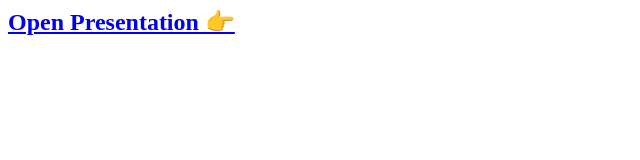
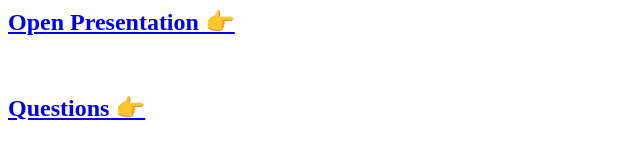
Before and after one commit to instagramredirectip/pandalime.github.io, a plain HTML site: page ppt.html in a window 1280 px wide. Shown: the whole page, without its empty margins (0-640 px from the left). Drawn offline with Linux system fonts and the light colour scheme.

Commit message:
Update ppt.html

```diff
--- a/ppt.html
+++ b/ppt.html
@@ -7,5 +7,8 @@
   <body>
     <a href="https://docs.google.com/presentation/d/1yeyg7K4_1CwWUhFNFC0AmwEIVkDrX4NvSc6mrxC2VZs/edit?usp=sharing">
     <h2>Open Presentation 👉</h2></a>
+    <br>
+     <a href="https://generated-image.s3.ap-south-1.amazonaws.com/pdfs/67c3aff9-f2f1-4178-beef-351f13f13c8b.pdf">
+    <h2>Questions 👉</h2></a>
   </body>
 </html>
```
